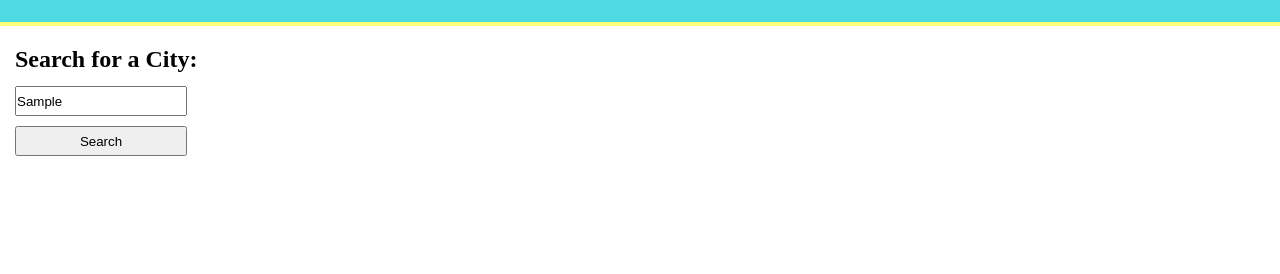
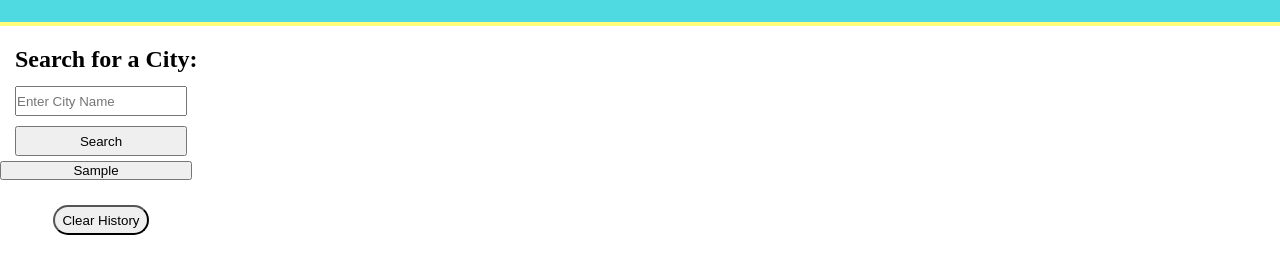
Before and after one commit to LWSE13/I-Clear, a plain HTML site: page index.html in a window 1280 px wide. Both pictures are taken after typing "Sample" into the empty fields and a click on the button "Search". Shown: the part 60-334 px from the top of the page. Drawn offline with Linux system fonts and the light colour scheme.

Commit message:
added functionality to make recent searches appear undeer the search bar

```diff
--- a/assets/css/style.css
+++ b/assets/css/style.css
@@ -28,7 +28,8 @@ header {
     margin-bottom: 20px;
 }
 
-#search-bar {
+#search-bar,
+#recent-searches {
     display: flex;
     flex-direction: column;
     width: 15%;
@@ -36,8 +37,29 @@ header {
 
 #search-title,
 #search-input,
-#search-button {
+#search-button,
+#clear-history {
     margin: 5px;
     margin-left: 15px;
     height: 30px;
 }
+
+#clear-history {
+    width: 50%;
+    border-radius: 15px;
+}
+
+#SH-positioning {
+    display: flex;
+    justify-content: center;
+    margin-top: 20px;
+}
+
+.button-styling {
+    cursor: pointer;
+}
+
+#button-container {
+    display: flex;
+    flex-direction: column;
+}
--- a/assets/js/script.js
+++ b/assets/js/script.js
@@ -1,13 +1,24 @@
-searchBtnEl = document.getElementById("search-button");
-searchInputEl = document.getElementById("search-input");
+var searchBtnEl = document.getElementById("search-button");
+var searchInputEl = document.getElementById("search-input");
+var historyButtonEl = document.getElementById("clear-history");
+var recentSearchContainerEl = document.getElementById("button-container");
+
 
 searchBtnEl.addEventListener("click", function() {
-    if (searchInputEl === "") {
+    if (searchInputEl.value === "") {
         alert("Please enter a search term")
         return;
     }
     var recentSearch = searchInputEl.value;
+    var newButton = document.createElement("button");
+    newButton.textContent = recentSearch;
+    recentSearchContainerEl.appendChild(newButton);
     var searchHistory = JSON.parse(localStorage.getItem("searchHistory")) || [];
     searchHistory.push(recentSearch);
+    searchInputEl.value = "";
     localStorage.setItem("searchHistory", JSON.stringify(searchHistory));
 })
+
+historyButtonEl.addEventListener("click", function() {
+    localStorage.clear();
+})
--- a/index.html
+++ b/index.html
@@ -16,11 +16,16 @@
     <h2 id="search-title">Search for a City:</h2>
     <div id="search-bar">
         <input type="text" id="search-input" placeholder="Enter City Name">
-        <button id="search-button">Search</button>
+        <button id="search-button" class="button-styling" >Search</button>
     </div>
-</div>
-<div id="recent-searches">
-<!--js-->
+    <div id="recent-searches">
+       <div id="button-container">
+
+       </div>
+        <div id="SH-positioning">
+            <button id="clear-history" class="button-styling" >Clear History</button>
+        </div>
+    </div>
 </div>
 
     <script src="assets/js/script.js"></script>
```
Also changed, not shown: assets/js/location-carti.png (added), 1 other file.
